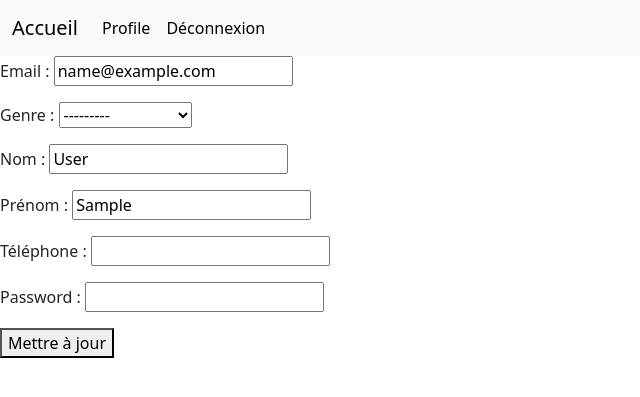
After one commit to gabigab117/R-servations-de-places-de-concerts, a Django app: page /account/profil/ in a window 1280 px wide. The commit adds this page. Shown: the top 397 px of the page, without its empty margins (0-640 px from the left). Run offline with Django 4.2, Linux system fonts and the light colour scheme; the visitor is signed in with stand-in values (Sample User, id 1); data that the repository does not hold is empty.

Commit message:
profile_webhook

```diff
--- a/accounts/admin.py
+++ b/accounts/admin.py
@@ -1,4 +1,5 @@
 from django.contrib import admin
-from .models import Shopper
+from .models import Shopper, ShippingAddress
 
 admin.site.register(Shopper)
+admin.site.register(ShippingAddress)
--- a/accounts/forms.py
+++ b/accounts/forms.py
@@ -1,8 +1,19 @@
 from .models import Shopper
 from django.contrib.auth.forms import UserCreationForm
+from django import forms
 
 
+# création d'un compte
 class CustomUserCreation(UserCreationForm):
     class Meta(UserCreationForm.Meta):
         model = Shopper
         fields = ('email', 'genre', 'last_name', 'first_name', 'tel')
+
+
+# formulaire pour le profil , ModelForm car relié à un modèle
+class ProfilForm(forms.ModelForm):
+    password = forms.CharField(widget=forms.PasswordInput())
+
+    class Meta:
+        model = Shopper
+        fields = ["email", "genre", "last_name", "first_name", "tel"]
--- a/accounts/models.py
+++ b/accounts/models.py
@@ -1,5 +1,6 @@
 from django.contrib.auth.models import AbstractUser, BaseUserManager
 from django.db import models
+import iso3166
 
 '''
 The prototype of create_user() should accept the username field, plus all required fields as arguments. For example,
@@ -36,3 +37,14 @@ class Shopper(AbstractUser):
     USERNAME_FIELD = "email"
     REQUIRED_FIELDS = ["first_name", "last_name"]
     objects = CustomManager()
+
+
+class ShippingAddress(models.Model):
+    user: Shopper = models.ForeignKey(Shopper, on_delete=models.CASCADE, verbose_name="utilisateur")
+    name = models.CharField(max_length=200, verbose_name="nom de l'adresse")
+    address_1 = models.CharField(max_length=1024, help_text="Voirie, numéro de rue", verbose_name="Adresse 1")
+    address_2 = models.CharField(max_length=1024, help_text="Bât, étage, lieu-dit", verbose_name="Adresse 2", blank=True)
+    city = models.CharField(max_length=1024, verbose_name="Commune")
+    zip_code = models.CharField(max_length=32, verbose_name="Code Postal")
+    country = models.CharField(max_length=2, choices=[(c.alpha2.lower(), c.name) for c in iso3166.countries])
+    default = models.BooleanField(default=False)
--- /dev/null
+++ b/accounts/templates/accounts/profil.html
@@ -0,0 +1,14 @@
+{% extends 'base.html' %}
+{% block head %}
+<title>Profile</title>
+{% endblock %}
+
+{% block content %}
+<form method="POST">
+    {% csrf_token %}
+    {{ form.as_p }}
+<button type="submit">Mettre à jour</button>
+
+</form>
+<h1>{{ error }}</h1>
+{% endblock %}
--- a/accounts/urls.py
+++ b/accounts/urls.py
@@ -1,5 +1,5 @@
 from django.urls import path
-from .views import signup, login_user, logout_user
+from .views import signup, login_user, logout_user, profil
 
 
 app_name = "account"
@@ -7,4 +7,5 @@ urlpatterns = [
     path("signup/", signup, name="signup"),
     path("login/", login_user, name="login"),
     path("logout/", logout_user, name="logout"),
+    path("profil/", profil, name="profil"),
 ]
--- a/accounts/views.py
+++ b/accounts/views.py
@@ -1,7 +1,10 @@
+from django.contrib.auth.decorators import login_required
 from django.http import HttpResponse
 from django.shortcuts import render, redirect
-from .forms import CustomUserCreation
+from .forms import CustomUserCreation, ProfilForm
 from django.contrib.auth import authenticate, login, logout
+from django.forms import model_to_dict
+from .models import Shopper
 
 
 def signup(request):
@@ -39,3 +42,25 @@ def login_user(request):
 def logout_user(request):
     logout(request)
     return redirect('index')
+
+
+@login_required(login_url='account:login')
+def profil(request):
+    context = {}
+    # dans le initial je vais passer en dictionnaire mon instance user
+    # authenticate pour vérifier si l'email est ok et mdp
+    if request.method == "POST":
+        user_ok = authenticate(email=request.POST["email"], password=request.POST["password"])
+        if user_ok:
+            user: Shopper = request.user
+            user.genre = request.POST["genre"]
+            user.last_name = request.POST["last_name"]
+            user.first_name = request.POST["first_name"]
+            user.tel = request.POST["tel"]
+            user.save()
+            return redirect("account:profil")
+        else:
+            context['error'] = "Email ou Mdp invalide"
+
+    context['form'] = ProfilForm(initial=model_to_dict(request.user, exclude="password"))
+    return render(request, 'accounts/profil.html', context=context)
--- a/templates/base.html
+++ b/templates/base.html
@@ -26,6 +26,9 @@
         </li>
           {% endif %}
           {% if request.user.is_authenticated %}
+                <li class="nav-item">
+          <a class="nav-link active" aria-current="page" href="{% url 'account:profil' %}">Profile</a>
+        </li>
            <li class="nav-item">
           <a class="nav-link active" aria-current="page" href="{% url 'account:logout' %}">Déconnexion</a>
         </li>
```
Also changed, not shown: store/views.py (+26 -3 lines), README.md, accounts/migrations/0002_shippingaddress.py (added).
